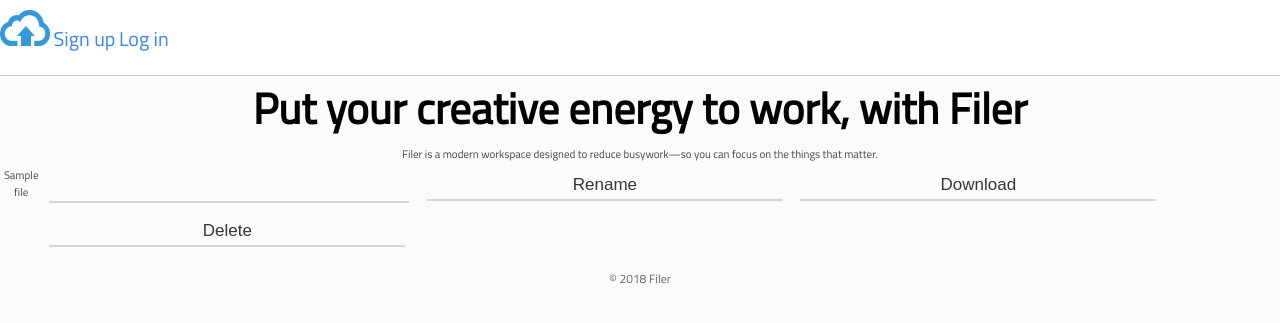
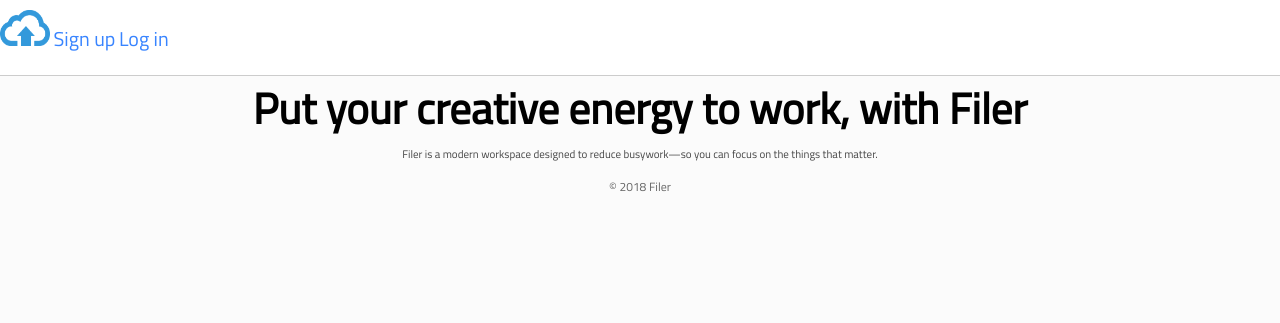
Before and after one commit to askemeline/filerfinal, a PHP site: template views/home.html.twig in a window 1280 px wide. Shown: the top 323 px of the page. Run offline with PHP 8.4, Linux system fonts and the light colour scheme; the template is opened without the code that fills it: most values are stand-ins (such as "Sample title", 1, 10 or a date in 2020); some libraries are stand-ins or nearby versions.

Commit message:
Fixed Home

```diff
--- a/views/home.html.twig
+++ b/views/home.html.twig
@@ -3,25 +3,23 @@
 {% block page_title %}final filer{% endblock %}
 
 {% block content %}
-    {% if session['u_id'] is not defined %}
+    {% if session is not defined %}
         <h1>Put your creative energy to work, with Filer</h1>
         <p>Filer is a modern workspace designed to reduce busywork—so you can focus on the things that matter.</p>
-    {% endif %}
-    {% if session['u_id'] is defined %}
+    {% else %}
         <h1>List of files : </h1>
-    {% endif %}
 {% for file in files %}
-
 <div class="fileView">
-<p title={{'ajout:' ~ file['date_ajout'] }}>{{ file['name'] }}</p>
+<p class="fileName" title={{'ajout:' ~ file['date_ajout'] }}>{{ file['name'] }}</p>
 <form action="?action=edit" class="edit" method="POST">
 <input type="hidden" name="secretName" value="{{file['name']}}">
 <input type="hidden" name="secretToken" value="{{file['token']}}">
-<input type="text" name="newName">
-<input type="submit" name="renameButton" value="Rename">
-<input type="submit" name="downloadButton" value="Download">
-<input type="submit" name="deleteButton" value="Delete">
+<input class="newName" type="text" name="newName" placeholder="New Name">
+<input type="submit" name="renameButton" value="&#xf044;"  class="submitButton">
+<input type="submit" name="downloadButton" value="&#xf0ed;" class="submitButton">
+<input type="submit" name="deleteButton" value="&#xf00d;" class="submitButton">
 </form>
 </div>
 {% endfor %}
+{% endif %}
 {% endblock %}
```
